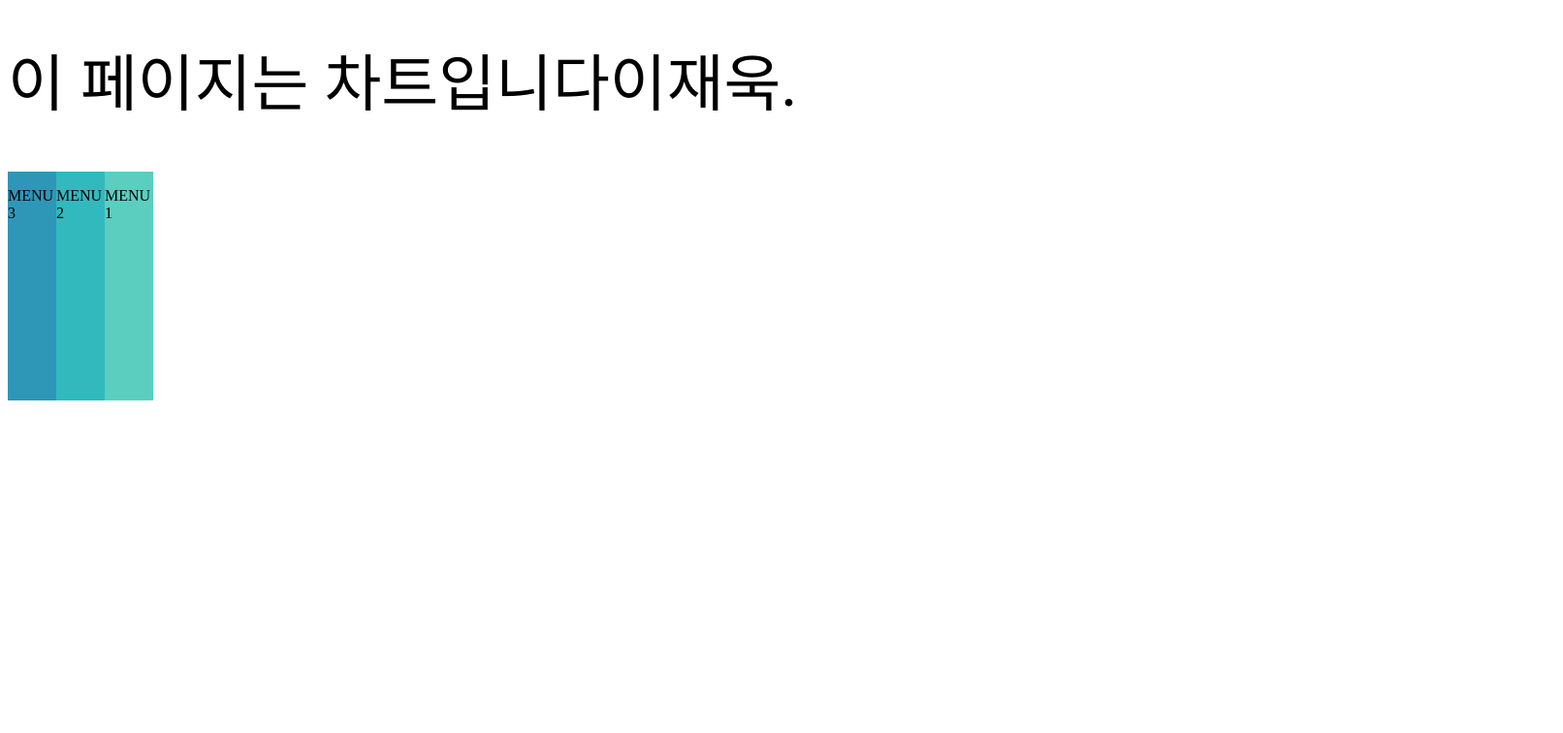
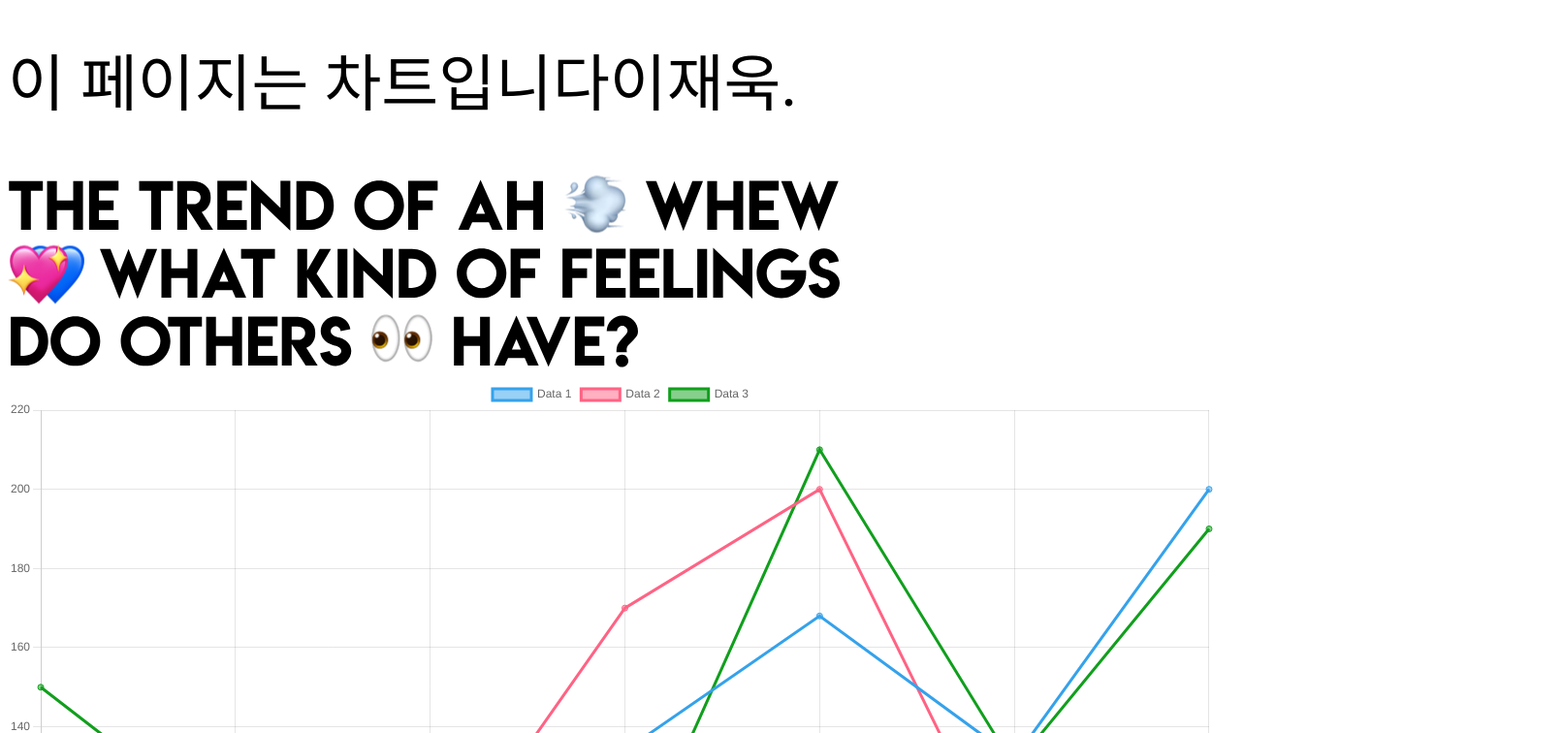
Before and after one commit to sessac-3rd-team-A/FE, a Next.js app: page /chart in a window 1280 px wide. Shown: the top 756 px of the page at 97% size, 1612 px wide, since content can reach past the window. Built offline with nearby package versions, Linux system fonts and the light colour scheme; a web font is replaced by a local one.

Commit message:
feat: 아코디언 scss

```diff
--- a/src/component/threebox.tsx
+++ b/src/component/threebox.tsx
@@ -1,7 +1,8 @@
 'use client';
 import React, { useState } from 'react';
 import '../styles/threeBox.scss';
-import { Chart } from 'chart.js';
+import TrendLineChart from './trendLineChart';
+
 const ThreeBox: React.FC = () => {
   const [selectedMenu, setSelectedMenu] = useState<string>('menu6');
 
@@ -26,11 +27,11 @@
               onChange={() => handleMenuChange(menuId)}
             />
             <div className="threeBoxContents">
-              <div className="threeBoxInner">
-                <div className="threeBoxDescription">
-                  <h3>{`TITLE ${3 - index}`}</h3>
-                </div>
-              </div>
+              {/* <div className="threeBoxInner"> */}
+              {/* <div className="threeBoxDescription"> */}
+              {/* <h3>{`TITLE ${3 - index}`}</h3> */}
+              {/* </div> */}
+              {/* </div> */}
             </div>
             <label
               htmlFor={menuId}
@@ -51,7 +52,8 @@
         id="menu6"
         className="threeBox button close"
         checked={selectedMenu === 'menu6'}
-        onChange={() => handleMenuChange('menu6')}
+        onChange={() => handleMenuChange
+          ('menu6')}
       /> */}
     </div>
   );
--- a/src/component/trendLineChart.tsx
+++ b/src/component/trendLineChart.tsx
@@ -22,7 +22,7 @@
   Legend,
 );
 
-const trendLineChart = () => {
+const TrendLineChart = () => {
   return (
     <div>
       <Line
@@ -61,4 +61,4 @@
     </div>
   );
 };
-export default trendLineChart;
+export default TrendLineChart;
--- a/src/containers/Chart/index.tsx
+++ b/src/containers/Chart/index.tsx
@@ -14,11 +14,11 @@
   return (
     <>
       <h2 className="ChartTitle"> 이 페이지는 차트입니다{str}.</h2>
-      {/* <div className="ChartTitle, animate__animated animate__bounce">
+      <div className="ChartTitle, animate__animated animate__bounce">
         <Image src={trendText} alt="Picture of me" />
-      </div> */}
+      </div>
 
-      {/* <MyLineChart></MyLineChart> */}
+      <MyLineChart></MyLineChart>
 
       {/* <Semo></Semo> */}
 
--- a/src/styles/threebox.scss
+++ b/src/styles/threebox.scss
@@ -9,8 +9,8 @@
 
 /* CODEPEN result 창크기에 맞추기 위한 사이즈 조절 */
 .threeBoxWrap {
-  width: 800px;
-  height: 236px;
+  width: 1604px;
+  height: 454px;
 }
 
 /* 기본 CSS 설정 */
@@ -75,20 +75,24 @@
 /*  메뉴 버튼에 들어갈 아이콘을 100px * 100px, 투명한 PNG 로 저장하여 아래의 경로에 연동해주면 됨
       위쪽 코드 .label.a 부터 맨 아래코드 .label.e 까지가 메뉴버튼 오른쪽-> 왼쪽 순서 */
 .threeBoxLabel.a {
-  background: #2e97b7;
+  background: #7caaf0;
+  border-radius: 40px;
+  width: 100px;
+  border: 10px;
 }
 .threeBoxLabel.b {
-  background: #32b9be;
+  background: #06f;
+  border-radius: 40px;
+  width: 100px;
+  border: 10px;
 }
 .threeBoxLabel.c {
-  background: #5bcebf;
+  background: #7caaf0;
+  border-radius: 40px;
+  width: 100px;
+  border: 10px;
 }
-.threeBoxLabel.d {
-  background: #74dcb9;
-}
-.threeBoxLabel.e {
-  background: #94dcb9;
-}
+
 .threeBoxLabel .rotate {
   display: inline-block;
 }
@@ -114,27 +118,32 @@
   position: relative;
   visibility: collapse;
   float: left;
-  height: 100%;
+  // height: 100%;
+  height: 454px;
+  width: 1370px;
+  background-repeat: no-repeat;
   width: 0;
   transition: all 0.2s ease-out;
   z-index: -1;
   overflow: hidden;
-  background: -moz-linear-gradient(
-    -45deg,
-    rgba(46, 151, 183, 0.4) 0%,
-    rgba(164, 220, 185, 0.9) 100%
-  );
-  background: -webkit-linear-gradient(
-    -45deg,
-    rgba(46, 151, 183, 0.4) 0%,
-    rgba(164, 220, 185, 0.9) 100%
-  );
-  background: linear-gradient(
-    135deg,
-    rgba(46, 151, 183, 0.4) 0%,
-    rgba(164, 220, 185, 0.9) 100%
-  );
-  filter: progid:DXImageTransform.Microsoft.gradient( startColorstr='#66c0c60a', endColorstr='#59007c33',GradientType=1 );
+  background-image: url('../public/maskGroup.png');
+  border-radius: 40px;
+  // background: -moz-linear-gradient(
+  //   -45deg,
+  //   rgba(46, 151, 183, 0.4) 0%,
+  //   rgba(164, 220, 185, 0.9) 100%
+  // );
+  // background: -webkit-linear-gradient(
+  //   -45deg,
+  //   rgba(46, 151, 183, 0.4) 0%,
+  //   rgba(164, 220, 185, 0.9) 100%
+  // );
+  // background: linear-gradient(
+  //   135deg,
+  //   rgba(46, 151, 183, 0.4) 0%,
+  //   rgba(164, 220, 185, 0.9) 100%
+  // );
+  // filter: progid:DXImageTransform.Microsoft.gradient( startColorstr='#66c0c60a', endColorstr='#59007c33',GradientType=1 );
 }
 .threeBoxInner {
   display: table;
```
Also changed, not shown: src/public/maskGroup.png (added), 1 other file (tests, documents, lock files or other folders).
